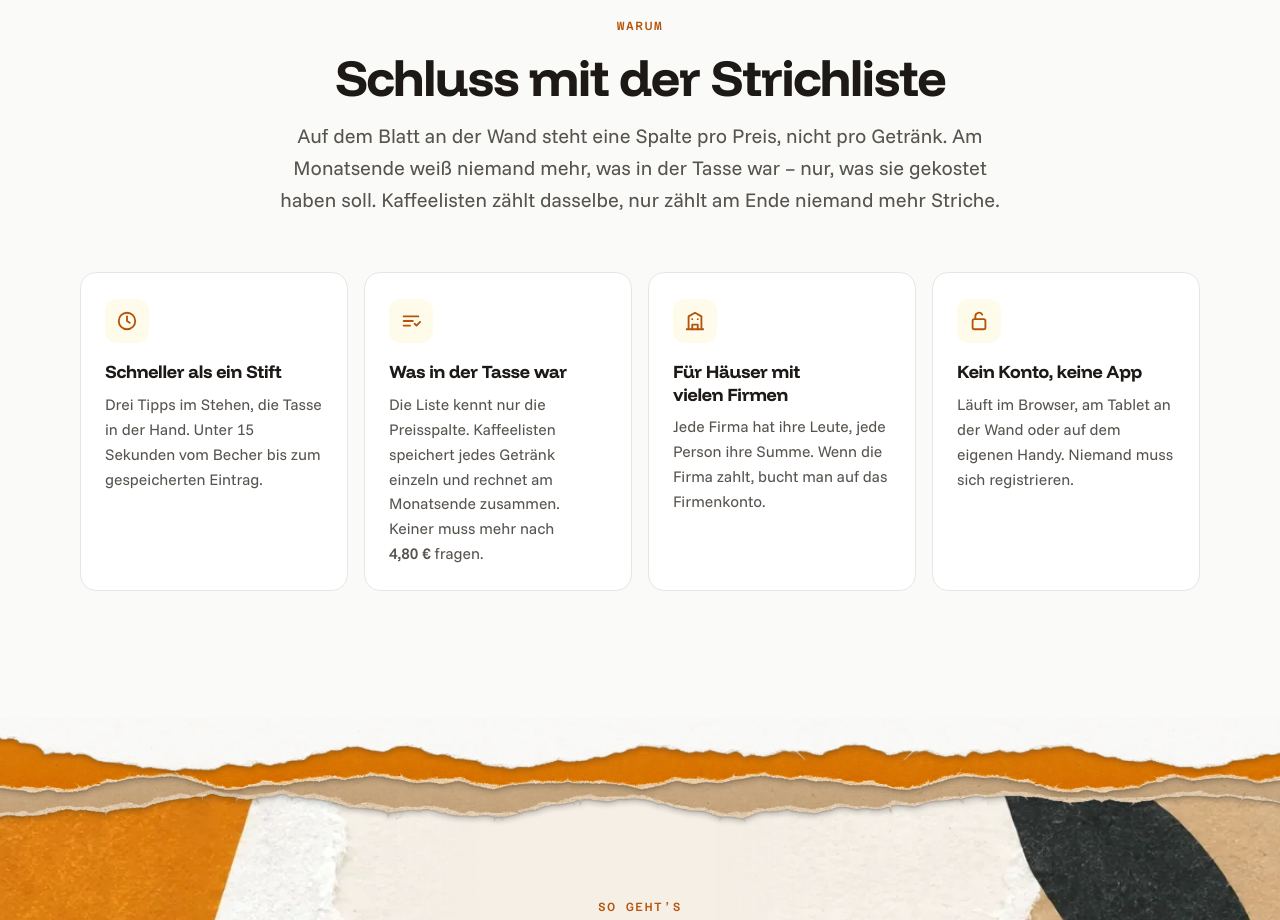
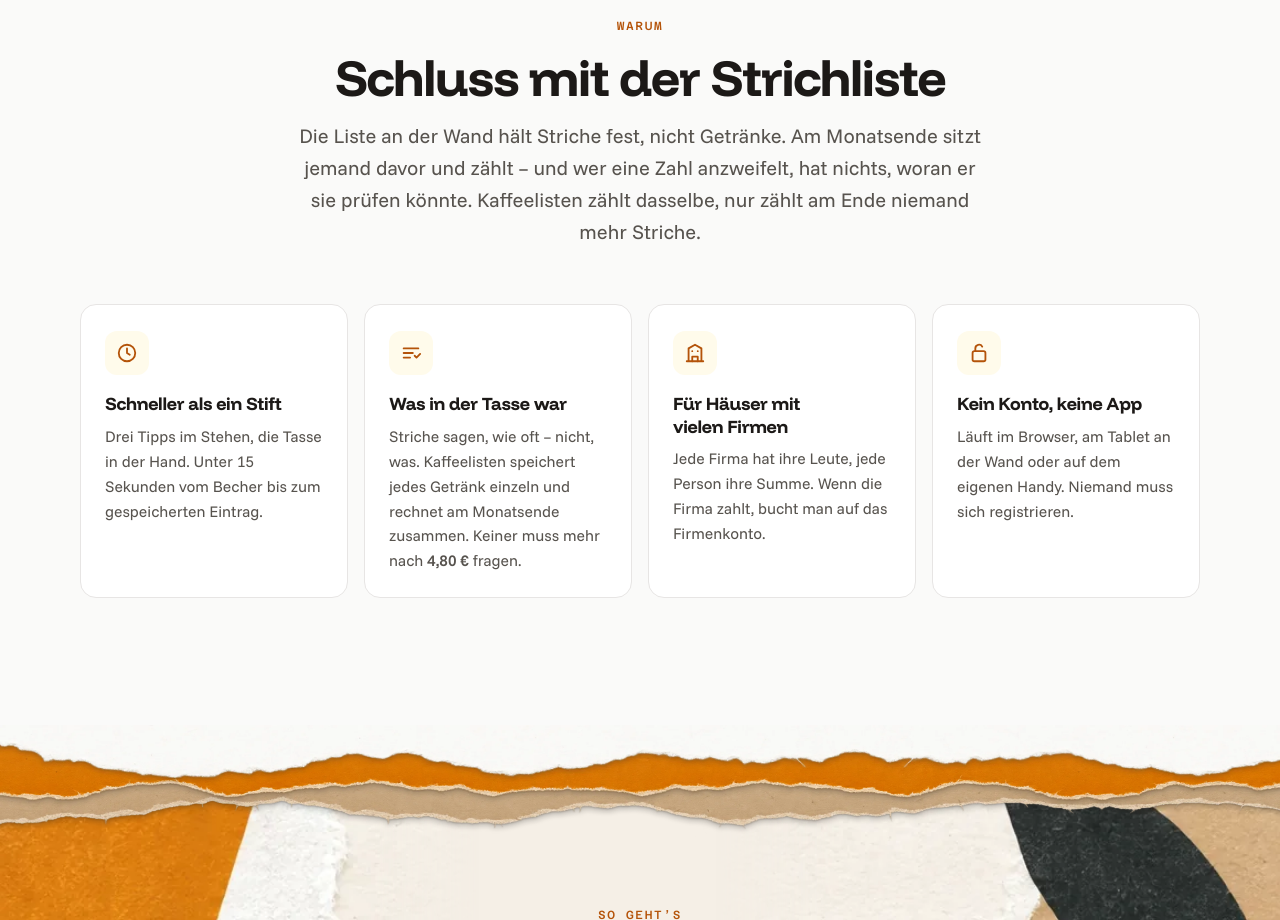
Before and after one commit to kaffeelisten/kaffeelisten.github.io, a plain HTML site: page index.html in a window 1280 px wide. Shown: the part 880-1800 px from the top of the page. Drawn offline with Linux system fonts and the light colour scheme.

Commit message:
docs: make the point about strokes, not about one tariff
The first version of this said a paper list has a column per price rather
than per drink. That is how one campus does it, not how every office does it,
and stating it as a general fact on a public page is both wrong and closer to
describing a customer's own document than it needs to be.

What is true of any Strichliste: a stroke records that something was taken,
not what. The copy says that instead.

```diff
--- a/index.html
+++ b/index.html
@@ -207,11 +207,11 @@
         <div class="head">
           <p class="eyebrow">Warum</p>
           <h2 id="warum-title">Schluss mit der Strichliste</h2>
-          <p class="lede">Auf dem Blatt an der Wand steht eine Spalte pro Preis, nicht pro Getränk. Am Monatsende weiß niemand mehr, was in der Tasse war – nur, was sie gekostet haben soll. Kaffeelisten zählt dasselbe, nur zählt am Ende niemand mehr Striche.</p>
+          <p class="lede">Die Liste an der Wand hält Striche fest, nicht Getränke. Am Monatsende sitzt jemand davor und zählt – und wer eine Zahl anzweifelt, hat nichts, woran er sie prüfen könnte. Kaffeelisten zählt dasselbe, nur zählt am Ende niemand mehr Striche.</p>
         </div>
         <div class="cards">
           <article class="card"><span class="icon"><svg viewBox="0 0 24 24" fill="none" stroke="currentColor" stroke-width="2" stroke-linecap="round" stroke-linejoin="round" aria-hidden="true"><circle cx="12" cy="12" r="9"/><path d="M12 7v5l3 2"/></svg></span><h3>Schneller als ein Stift</h3><p>Drei Tipps im Stehen, die Tasse in der Hand. Unter 15 Sekunden vom Becher bis zum gespeicherten Eintrag.</p></article>
-          <article class="card"><span class="icon"><svg viewBox="0 0 24 24" fill="none" stroke="currentColor" stroke-width="2" stroke-linecap="round" stroke-linejoin="round" aria-hidden="true"><path d="M4 7h16M4 12h10M4 17h7"/><path d="M16 15l2 2 4-4"/></svg></span><h3>Was in der Tasse war</h3><p>Die Liste kennt nur die Preisspalte. Kaffeelisten speichert jedes Getränk einzeln und rechnet am Monatsende zusammen. Keiner muss mehr nach <span class="num">4,80&nbsp;€</span> fragen.</p></article>
+          <article class="card"><span class="icon"><svg viewBox="0 0 24 24" fill="none" stroke="currentColor" stroke-width="2" stroke-linecap="round" stroke-linejoin="round" aria-hidden="true"><path d="M4 7h16M4 12h10M4 17h7"/><path d="M16 15l2 2 4-4"/></svg></span><h3>Was in der Tasse war</h3><p>Striche sagen, wie oft – nicht, was. Kaffeelisten speichert jedes Getränk einzeln und rechnet am Monatsende zusammen. Keiner muss mehr nach <span class="num">4,80&nbsp;€</span> fragen.</p></article>
           <article class="card"><span class="icon"><svg viewBox="0 0 24 24" fill="none" stroke="currentColor" stroke-width="2" stroke-linecap="round" stroke-linejoin="round" aria-hidden="true"><path d="M3 21h18M5 21V7l7-4 7 4v14"/><path d="M9 21v-5h6v5M9 10h.01M15 10h.01"/></svg></span><h3>Für Häuser mit vielen Firmen</h3><p>Jede Firma hat ihre Leute, jede Person ihre Summe. Wenn die Firma zahlt, bucht man auf das Firmenkonto.</p></article>
           <article class="card"><span class="icon"><svg viewBox="0 0 24 24" fill="none" stroke="currentColor" stroke-width="2" stroke-linecap="round" stroke-linejoin="round" aria-hidden="true"><rect x="5" y="10" width="14" height="11" rx="2"/><path d="M8 10V7a4 4 0 0 1 7.5-2"/></svg></span><h3>Kein Konto, keine App</h3><p>Läuft im Browser, am Tablet an der Wand oder auf dem eigenen Handy. Niemand muss sich registrieren.</p></article>
         </div>
```
